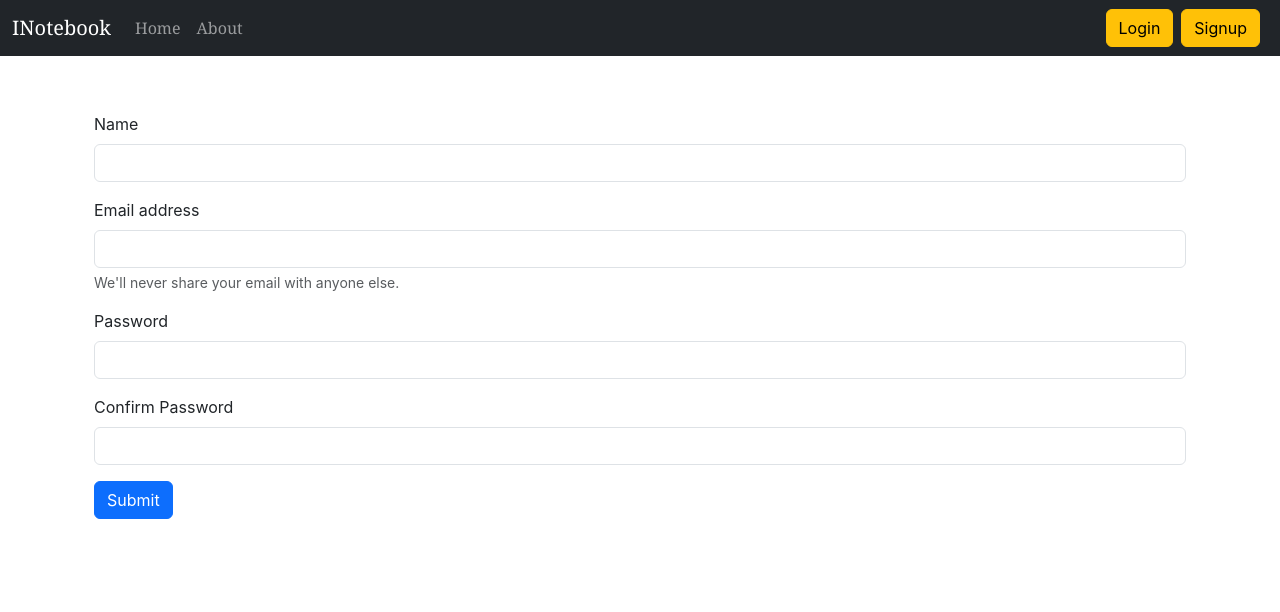
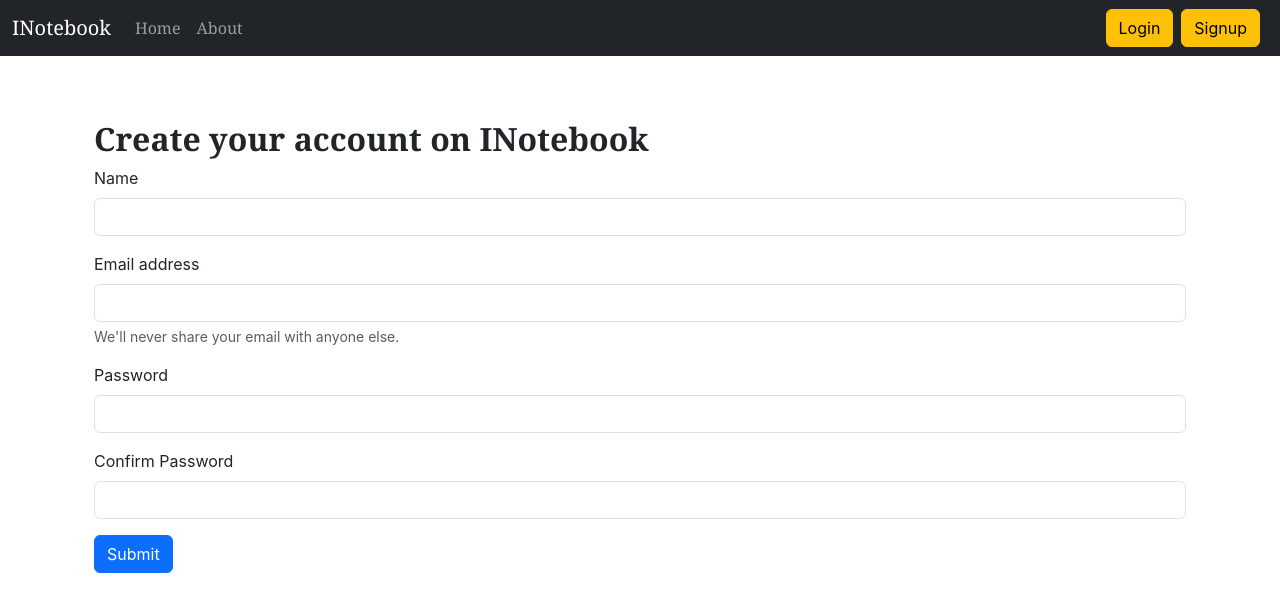
Before and after one commit to singhnaman320/INotebook, a React (Create React App) app in the folder inotebook/: page /signup in a window 1280 px wide. Shown: the top 612 px of the page. Built offline with nearby package versions, Linux system fonts and the light colour scheme.

Commit message:
Modifying Login and Signup

```diff
--- a/inotebook/src/components/Login.js
+++ b/inotebook/src/components/Login.js
@@ -44,7 +44,7 @@ const Login = (props) => {
   }
 
   return (
-    <div className='mt-3'>
+    <div className='mt-2'>
         <h2>Login to continue to INotebook</h2>
         <form  onSubmit={handleSubmit}>  {/* On submit will be form not button */}
             <div className="mb-3">
--- a/inotebook/src/components/Signup.js
+++ b/inotebook/src/components/Signup.js
@@ -45,7 +45,8 @@ const Signup = (props) => {
     }
 
     return (
-        <div className='container'>
+        <div className='container mt-2'>
+            <h2>Create your account on INotebook</h2>
             <form onSubmit={handleSubmit}>
                 <div className="mb-3">
                     <label htmlFor="name" className="form-label">Name</label>
```
